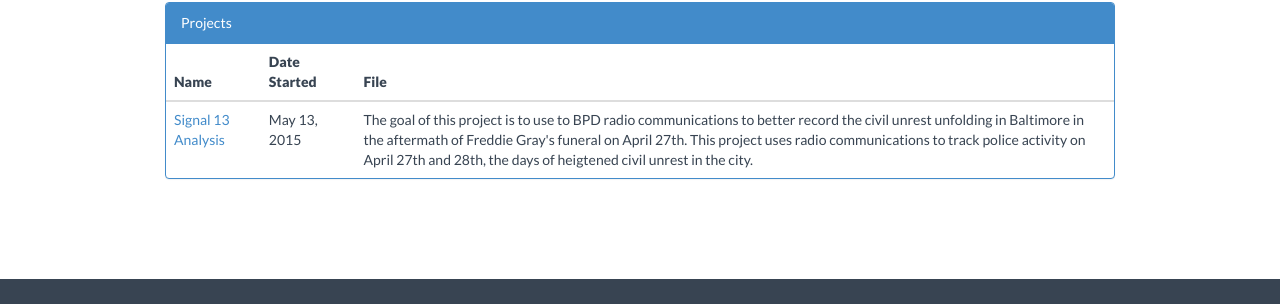
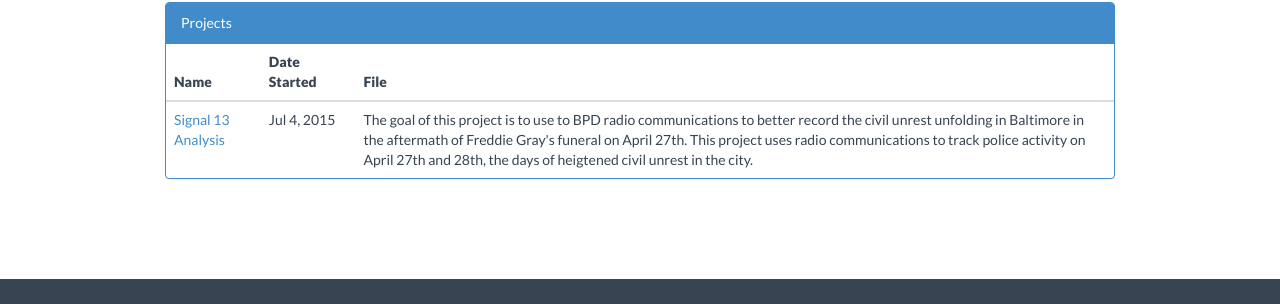
Before and after one commit to pallyjoel/BaltimoreCityDataLab.github.io, a Jekyll site: the page built from projects.html, in a window 1280 px wide and 1076 px high. Shown: the part 502-806 px from the top of the window. Built offline with Jekyll 4.4.1, drawn with Linux system fonts in a browser that asks for light colours; nearby versions of some CDN libraries.

Commit message:
again
asdg

```diff
--- a/_posts/project/2015-05-13-signal-13-analysis.markdown
+++ b/_posts/project/2015-07-14-signal-13-analysis.markdown
@@ -2,7 +2,7 @@
 layout: project
 comments: True
 title:  "Signal 13 Analysis"
-date:   2015-05-13 15:00:00
+date:   2015-07-04 15:00:00
 author: Admin
 categories:
 - project
```
